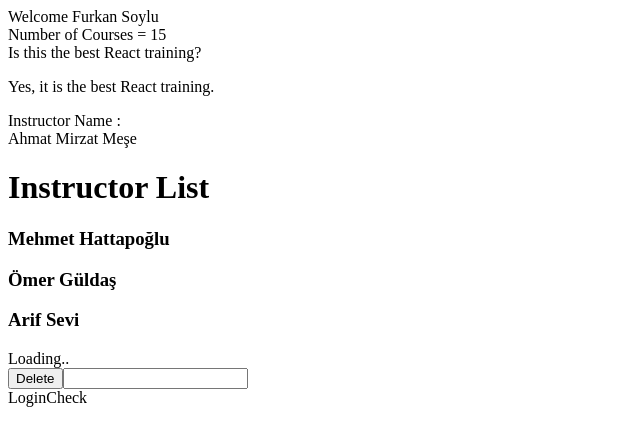
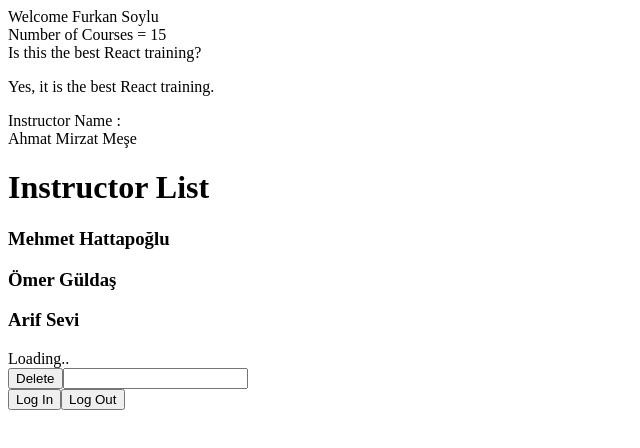
Before and after one commit to furkansylu97/TypeScript_Works, a React (Vite) app in the folder ReactTypeScript/: page / in a window 1280 px wide. Shown: the top 448 px of the page, without its empty margins (0-640 px from the left). Built offline with nearby package versions, Linux system fonts and the light colour scheme.

Commit message:
LoginCheck.tsx contents and function definitions were performed (have a type error)

```diff
--- a/ReactTypeScript/src/components/LoginCheck.tsx
+++ b/ReactTypeScript/src/components/LoginCheck.tsx
@@ -1,8 +1,28 @@
 import React from 'react'
+import { useState } from 'react'
 
 function LoginCheck() {
+
+    const [user, setUser] = useState(null);
+
+    const handleLogin = () => {
+        setUser({
+            name: 'Furkan',
+            email: 'fsoylu567@hotmail.com',
+            phone: '0554 655 64 64'
+        });
+    }
+
+    const handleLogout = () => {
+
+    }
+
   return (
-    <div>LoginCheck</div>
+    <div>
+        <button onClick={handleLogin}>Log In</button>
+        <button onClick={handleLogout}>Log Out</button>
+        <div></div>
+    </div>
   )
 }
 
```
